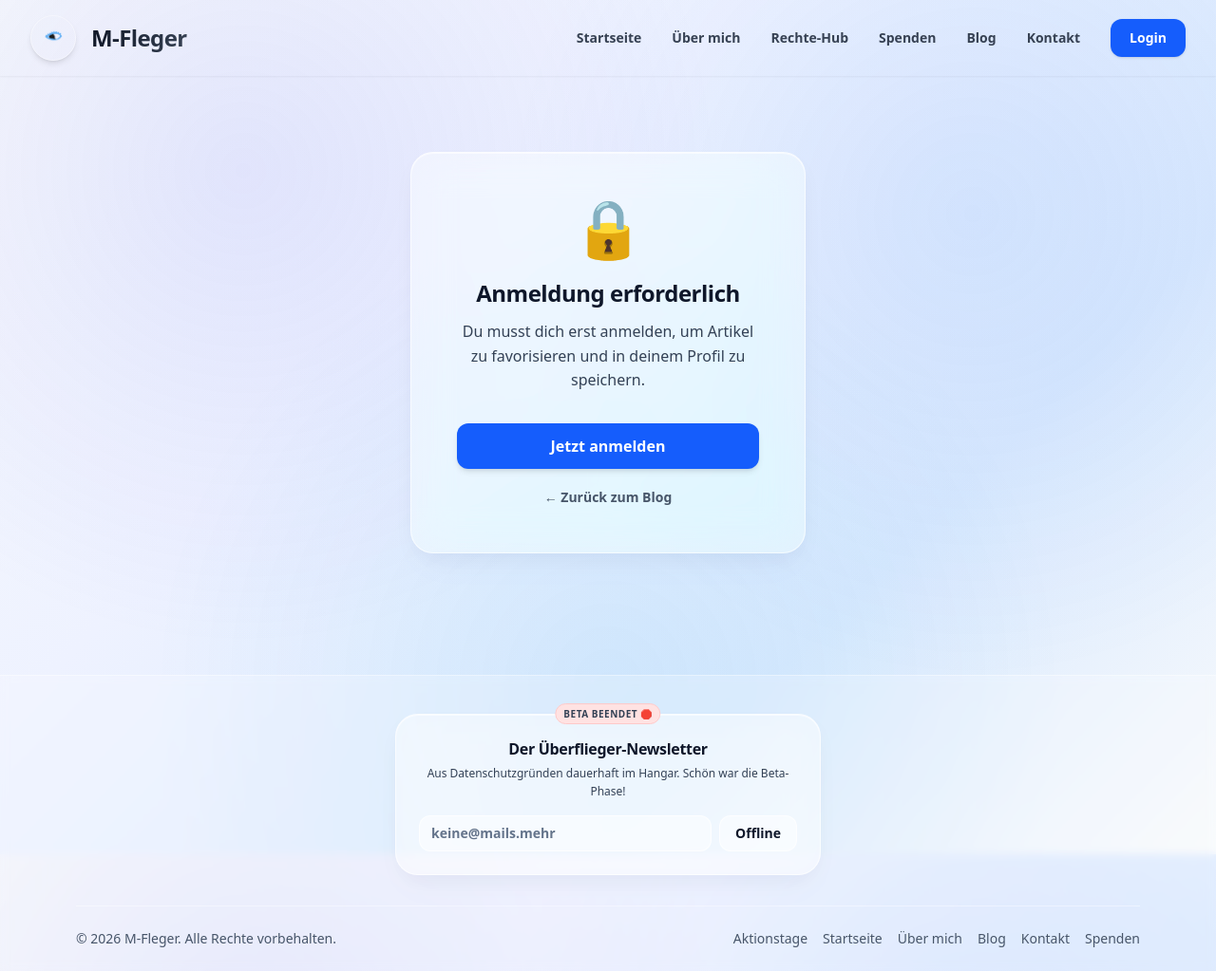
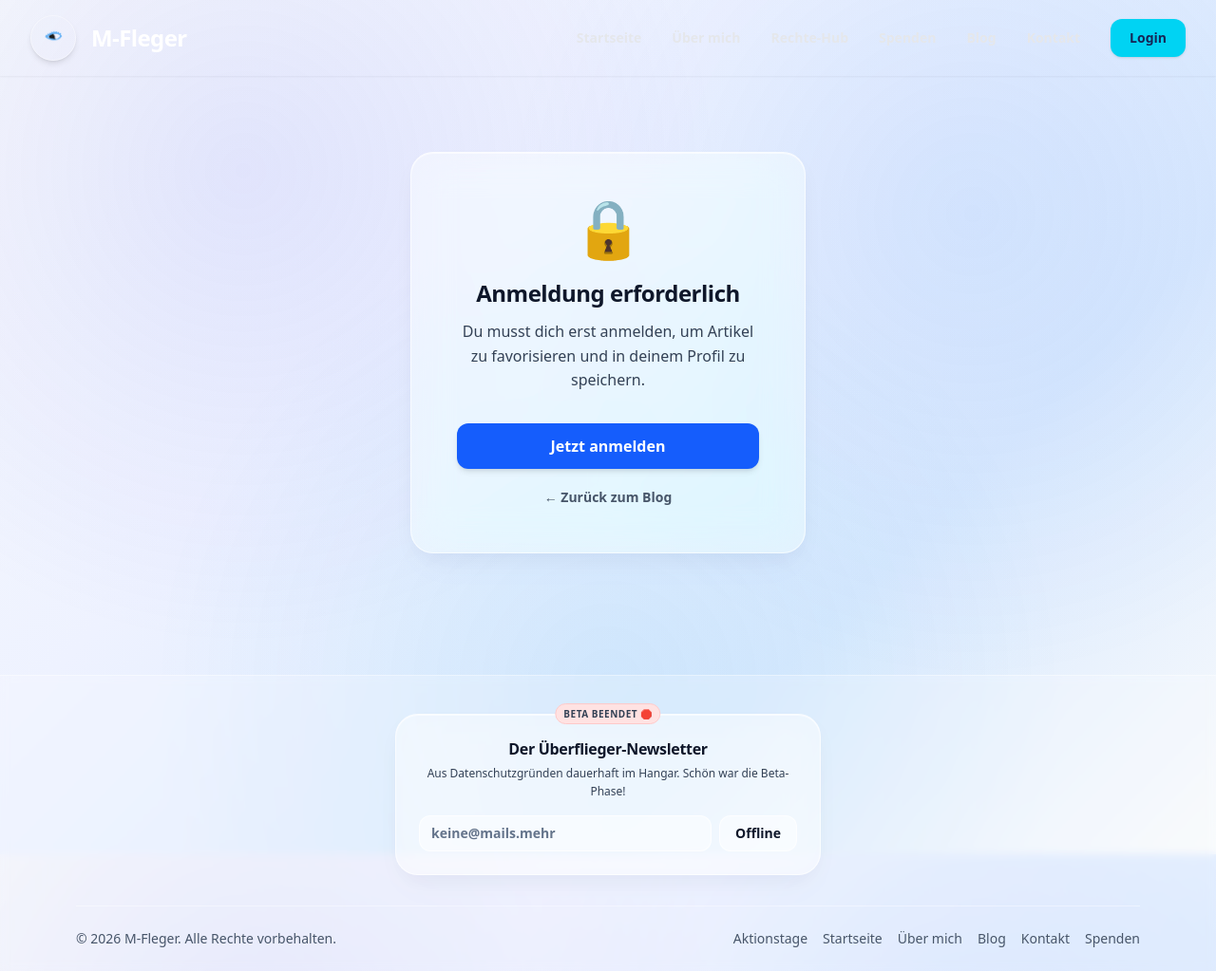
Before and after one commit to julian13053/julian13053.github.io, a Jekyll site: the page built from anmeldung-erforderlich.html, in a window 1280 px wide and 1023 px high. Shown: the whole window at 95% size. Built offline with Jekyll 4.4.1, drawn with Linux system fonts in a browser that asks for light colours; a script that is not in the unit is left out.

Commit message:
Update navigation.html

```diff
--- a/_includes/navigation.html
+++ b/_includes/navigation.html
@@ -1,24 +1,28 @@
 <div class="max-w-7xl mx-auto px-4 sm:px-6 lg:px-8 h-20 flex items-center justify-between">
 
+    <!-- Logo & Branding -->
     <div class="flex-shrink-0">
-        <a href="/" class="flex items-center gap-4 no-underline text-2xl font-black tracking-tight text-gray-900 group">
+        <a href="/" class="flex items-center gap-4 no-underline text-2xl font-black tracking-tight text-white group">
             <img src="/auge-logo.jpg" alt="M-Fleger Logo" class="h-12 w-12 object-cover rounded-full shadow-md border border-white/40 transition-transform group-hover:scale-110">
-            <span class="bg-gradient-to-r from-gray-900 to-gray-700 bg-clip-text text-transparent">M-Fleger</span>
+            <!-- Textfarbe hier auf Weiß umgestellt, damit sie im dunklen Kapsel-Look strahlt -->
+            <span class="text-white">M-Fleger</span>
         </a>
     </div>
 
+    <!-- Desktop Links (Alle Farben auf Weiß / helles Grau geändert für beste Lesbarkeit) -->
     <div class="hidden md:flex items-center space-x-8">
-        <a href="/" class="text-sm font-semibold text-gray-700 hover:text-blue-600 no-underline transition-colors">Startseite</a>
-        <a href="/ueber-mich.html" class="text-sm font-semibold text-gray-700 hover:text-blue-600 no-underline transition-colors">Über mich</a>
-        <a href="/unsere-rechte.html" class="text-sm font-semibold text-gray-700 hover:text-blue-600 no-underline transition-colors">Rechte-Hub</a>
-        <a href="/spenden.html" class="text-sm font-semibold text-gray-700 hover:text-blue-600 no-underline transition-colors">Spenden</a>
-        <a href="/blog.html" class="text-sm font-semibold text-gray-700 hover:text-blue-600 no-underline transition-colors">Blog</a>
-        <a href="/kontakt.html" class="text-sm font-semibold text-gray-700 hover:text-blue-600 no-underline transition-colors">Kontakt</a>
-        <a href="/login.html" class="text-sm font-bold text-white bg-blue-600 px-5 py-2.5 rounded-xl hover:bg-blue-700 no-underline shadow-sm transition-all">Login</a>
+        <a href="/" class="text-sm font-semibold text-gray-200 hover:text-cyan-300 no-underline transition-colors">Startseite</a>
+        <a href="/ueber-mich.html" class="text-sm font-semibold text-gray-200 hover:text-cyan-300 no-underline transition-colors">Über mich</a>
+        <a href="/unsere-rechte.html" class="text-sm font-semibold text-gray-200 hover:text-cyan-300 no-underline transition-colors">Rechte-Hub</a>
+        <a href="/spenden.html" class="text-sm font-semibold text-gray-200 hover:text-cyan-300 no-underline transition-colors">Spenden</a>
+        <a href="/blog.html" class="text-sm font-semibold text-gray-200 hover:text-cyan-300 no-underline transition-colors">Blog</a>
+        <a href="/kontakt.html" class="text-sm font-semibold text-gray-200 hover:text-cyan-300 no-underline transition-colors">Kontakt</a>
+        <a href="/login.html" class="text-sm font-bold text-blue-950 bg-cyan-400 px-5 py-2.5 rounded-xl hover:bg-cyan-300 no-underline shadow-sm transition-all">Login</a>
     </div>
 
+    <!-- Mobile Menu Button -->
     <div class="flex md:hidden">
-        <button id="mobile-menu-trigger" type="button" class="inline-flex items-center justify-center p-2 rounded-xl text-gray-700 hover:text-blue-600 focus:outline-none transition-all">
+        <button id="mobile-menu-trigger" type="button" class="inline-flex items-center justify-center p-2 rounded-xl text-gray-200 hover:text-cyan-300 focus:outline-none transition-all">
             <svg class="h-6 w-6" xmlns="http://www.w3.org/2000/svg" fill="none" viewBox="0 0 24 24" stroke="currentColor">
                 <path stroke-linecap="round" stroke-linejoin="round" stroke-width="2" d="M4 6h16M4 12h16M4 18h16" />
             </svg>
@@ -26,16 +30,17 @@
     </div>
 </div>
 
-<div id="mobile-menu-container" class="md:hidden opacity-0 translate-y-[-10px] pointer-events-none fixed inset-x-4 top-20 z-50 transition-all duration-300 ease-out">
-    <div class="liquid-glass p-6 space-y-2 shadow-2xl border border-white/40 bg-white/95 backdrop-blur-xl rounded-2xl">
-        <a href="/" class="block px-3 py-2.5 rounded-xl text-base font-semibold text-gray-950 hover:bg-white/40 no-underline transition-all">Startseite</a>
-        <a href="/ueber-mich.html" class="block px-3 py-2.5 rounded-xl text-base font-semibold text-gray-950 hover:bg-white/40 no-underline transition-all">Über mich</a>
-        <a href="/unsere-rechte.html" class="block px-3 py-2.5 rounded-xl text-base font-semibold text-gray-950 hover:bg-white/40 no-underline transition-all">Rechte-Hub</a>
-        <a href="/spenden.html" class="block px-3 py-2.5 rounded-xl text-base font-semibold text-gray-950 hover:bg-white/40 no-underline transition-all">Spenden</a>
-        <a href="/blog.html" class="block px-3 py-2.5 rounded-xl text-base font-semibold text-gray-950 hover:bg-white/40 no-underline transition-all">Blog</a>
-        <div class="border-t border-black/5 my-2"></div>
-        <a href="/kontakt.html" class="block px-3 py-2 rounded-xl text-sm font-medium text-gray-800 hover:bg-white/30 no-underline transition-all">✉️ Kontakt</a>
-        <a href="/login.html" class="block w-full text-center mt-3 px-4 py-3 rounded-xl text-base font-bold text-white bg-blue-600 hover:bg-blue-700 no-underline shadow-md transition-all">👤 Einloggen</a>
+<!-- Mobile Dropdown Menü (Inklusive hellem Flüssigglas-Design für perfekten Kontrast) -->
+<div id="mobile-menu-container" class="md:hidden opacity-0 translate-y-[-10px] pointer-events-none fixed inset-x-4 top-24 z-50 transition-all duration-300 ease-out">
+    <div class="p-6 space-y-2 shadow-2xl border border-white/20 bg-slate-900/95 backdrop-blur-xl rounded-2xl">
+        <a href="/" class="block px-3 py-2.5 rounded-xl text-base font-semibold text-white hover:bg-white/10 no-underline transition-all">Startseite</a>
+        <a href="/ueber-mich.html" class="block px-3 py-2.5 rounded-xl text-base font-semibold text-white hover:bg-white/10 no-underline transition-all">Über mich</a>
+        <a href="/unsere-rechte.html" class="block px-3 py-2.5 rounded-xl text-base font-semibold text-white hover:bg-white/10 no-underline transition-all">Rechte-Hub</a>
+        <a href="/spenden.html" class="block px-3 py-2.5 rounded-xl text-base font-semibold text-white hover:bg-white/10 no-underline transition-all">Spenden</a>
+        <a href="/blog.html" class="block px-3 py-2.5 rounded-xl text-base font-semibold text-white hover:bg-white/10 no-underline transition-all">Blog</a>
+        <div class="border-t border-white/10 my-2"></div>
+        <a href="/kontakt.html" class="block px-3 py-2 rounded-xl text-sm font-medium text-gray-300 hover:bg-white/10 no-underline transition-all">✉️ Kontakt</a>
+        <a href="/login.html" class="block w-full text-center mt-3 px-4 py-3 rounded-xl text-base font-bold text-blue-950 bg-cyan-400 hover:bg-cyan-300 no-underline shadow-md transition-all">👤 Einloggen</a>
     </div>
 </div>
 
```
